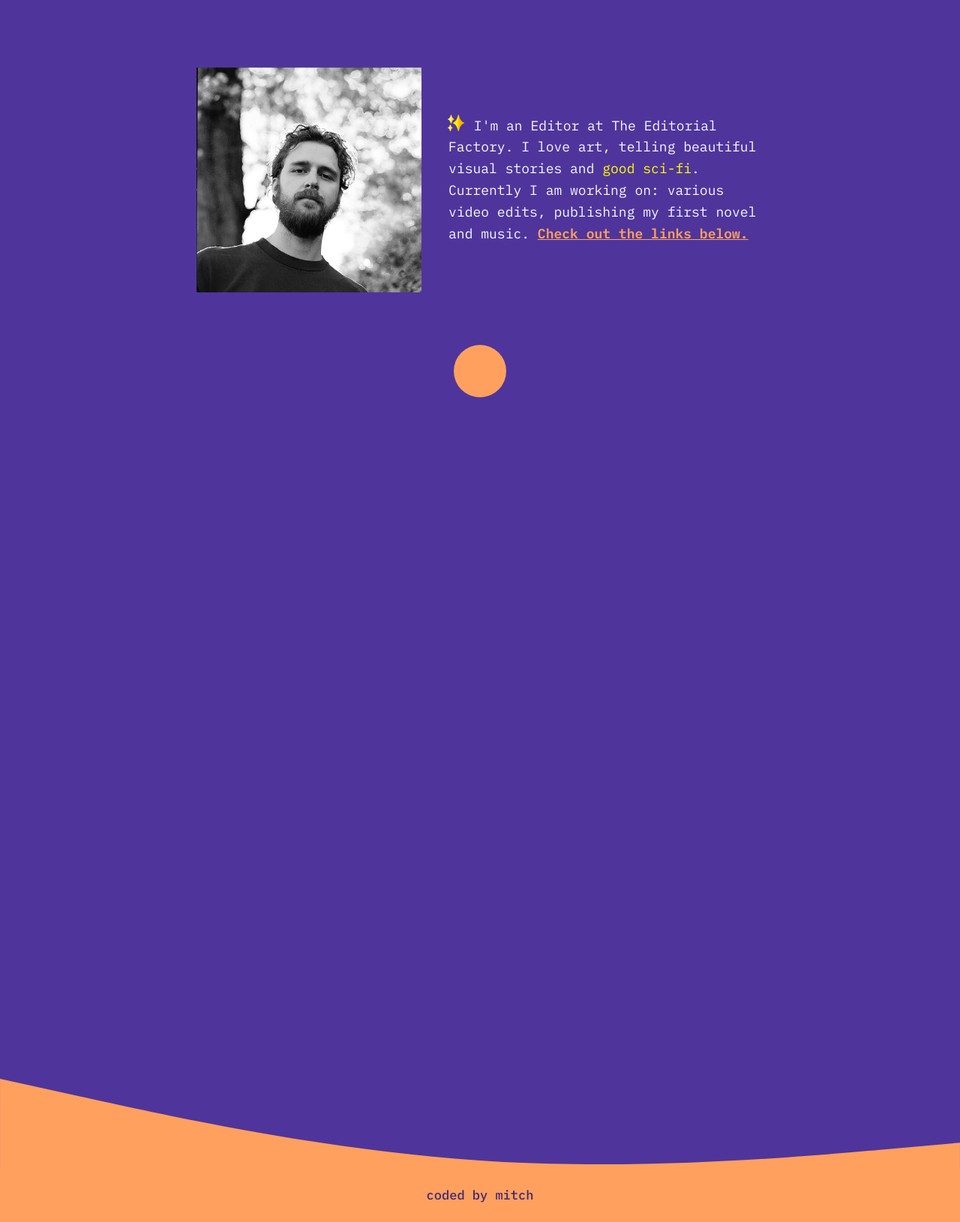
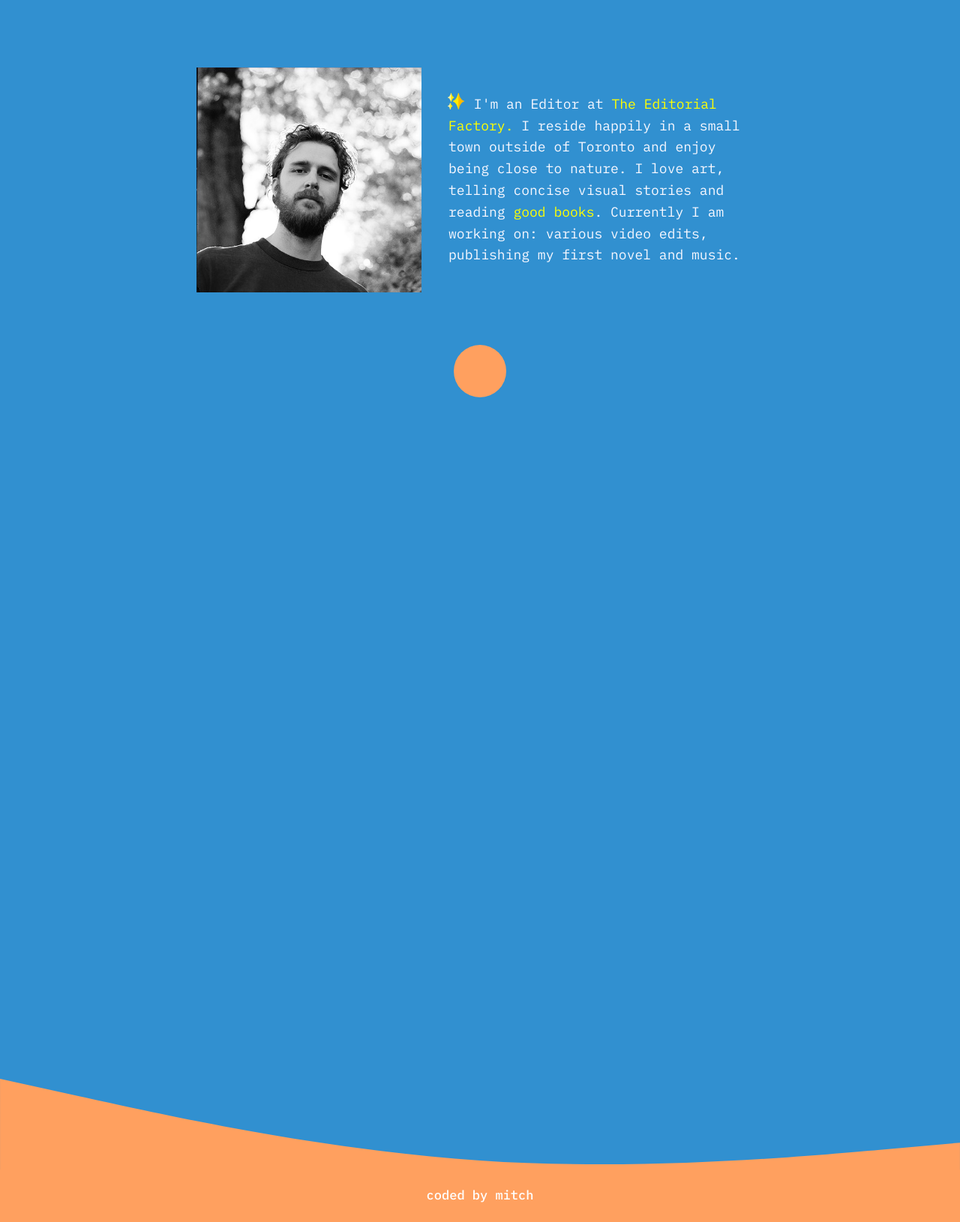
Before and after one commit to mitchelreed/madeByMitchPortfolio, a website: page index.html in a window 1280 px wide. Shown: the part 140-1770 px from the top of the page at 75% size. Drawn offline with nearby package versions, Linux system fonts and the light colour scheme.

Commit message:
new design

```diff
--- a/index.html
+++ b/index.html
@@ -47,8 +47,8 @@
 					</div>
 				</div>
 
-				<p class="bio scroll"><span class="firstLetter"><img src="./assets/star.png" alt="star"></span> I'm an Editor at The Editorial Factory.
-					<span class="alterEgo">I've been known to have more than one alter-ego.</span> I love art, telling beautiful visual stories and <a class="goodSci" href="https://www.goodreads.com/book/show/20518872-the-three-body-problem" target="_blank">good sci-fi</a>. Currently I am working on: various video edits, publishing my first novel and music. <span class="check"><a href="#musicLink">Check out the links below.</a></span>
+				<p class="bio scroll"><span class="firstLetter"><img src="./assets/star.png" alt="star"></span> I'm an Editor at <a class="goodSci" href="https://theeditorialfactory.ca" target="_blank" >The Editorial Factory.</a>
+					<span class="alterEgo">I've been known to have more than one alter-ego.</span> I reside happily in a small town outside of Toronto and enjoy being close to nature. I love art, telling concise visual stories and reading <a class="goodSci" href="https://www.goodreads.com/book/show/529626.Sometimes_a_Great_Notion?from_search=true&from_srp=true&qid=18xBQPLFQW&rank=1" target="_blank">good books</a>. Currently I am working on: various video edits, publishing my first novel and music.
 				</p>
 			</div>
 			<div class="circleContainer">
@@ -67,37 +67,7 @@
 		<!-- LINKS TO ALL THINGS -->
 		<section class="projects" id="projects">
 
-			<!-- <div class="links" id="musicLinkTwo">
-				<div class="music">
-
-						<ul id="musicLink">
-							<li>Sublimation - <a href="https://artist.landr.com/music/672985328815
-								" target="_blank">Song</a> | <a href="https://vimeo.com/manage/videos/565391320" target="_blank">Music Video</a></li>
-							<li>Young Clancy collaboration - <a href="https://open.spotify.com/track/3grhuO7o3R9VwRCfcXzETs?si=eTvXReTaR_a7hWxdsFnRVA" target="_blank">Song</a> | <a href="https://www.youtube.com/watch?v=-BFAY9JzmrI&list=PLIf0lreiQ-sVPryxyd8sfaDEC3tExRetu&index=10" target="_blank">Music Video</a></li>
-							<li>Summer Night o8, Justin Nozuka - <a href="https://open.spotify.com/track/2yrhCmYZKJHpOFk8OW2rjU?si=zMk5A08GSp20l1NdW-G3lQ" target="_blank">Song</a> | <a href="https://www.youtube.com/watch?v=ptVnGx0sS9Q" target="_blank">Music Video</a></li>
-							<li>saakb - <a href="https://open.spotify.com/track/7bVnM274GKje4AwHTu9Gpo?si=VMP5sFluRgSjhjUd8uAOYA" target="_blank">Genius</a></li>
-							<li>Solo Boi - <a href="https://open.spotify.com/track/7dsr499CEZuIaWo7rO3jCH?si=kw3JhNsdTjusDnX3n25n4A" target="_blank">Rewind</a></li>
-							<li><a href="https://artist.landr.com/music/628810654130" target="_blank">Allusion</a></li>
-							<li><a href="https://artist.landr.com/music/672985111455" target="_blank">Melting When My Eyes Open</a></li>
-							<li><a href="https://artist.landr.com/music/628810412846" target="_blank">Boundaries</a></li>
-							<li><a href="https://artist.landr.com/music/672985494220" target="_blank">Diamonds are the Least Interesting Rock</a></li>
-							<li><a href="https://github.com/mitchelreed" target="_blank">Github</a></li>
-						</ul>
-
-
-				</div> -->
-
-				<!-- <div class="film" id="filmLink">
-
-						<ul>
-							<li>My <a href="https://vimeo.com/jmitchelreed" target="_blank">film portfolio</a> is hosted on <a href="https://vimeo.com/jmitchelreed" target="_blank">Vimeo</a></li>
-						</ul>
-
-
-				</div> -->
-
-
-			</div>
+			<div style="padding:56.25% 0 0 0;position:relative;"><iframe src="https://player.vimeo.com/video/578509363?h=4e9ff725ca&title=0&byline=0&portrait=0" style="position:absolute;top:0;left:0;width:100%;height:100%;" frameborder="0" allow="autoplay; fullscreen; picture-in-picture" allowfullscreen></iframe></div><script src="https://player.vimeo.com/api/player.js"></script>
 
 			<svg class="wave" xmlns="http://www.w3.org/2000/svg" viewBox="0 0 1440 200">
 				<path fill="#ffa05f" fill-opacity="1"
--- a/styles/sass/partials/_indexStyles.scss
+++ b/styles/sass/partials/_indexStyles.scss
@@ -25,7 +25,7 @@ body {
 	justify-content: center;
 	align-items: center;
 	flex-direction: column;
-	background-color: $primary;
+	background-color: #3190D0;
 	position: relative;
 }
 
@@ -126,7 +126,7 @@ h1 {
 // sentence that pops up with the photo slider
 .alterEgo {
 	display: none;
-	color: $primaryLight;
+	color: #1B6393;
 }
 
 // the circle
@@ -186,7 +186,7 @@ h1 {
 
 .projects {
 	height: 900px;
-	background: $primary;
+	background: #3190D0;
 	padding-top: 35px;
 	position: relative;
 	color: $text;
@@ -419,13 +419,13 @@ footer {
 
 	.madeByMitch {
 		font-family: "IBM Plex Mono", sans-serif;
-		color: $primary;
+		color: white;
 		font-size: 1.7rem;
 		font-weight: 500;
 		padding: 0;
 		margin: 0;
 		text-decoration: none;
-		color: darken($primary, 10%);
+		color: white;
 		&:visited {
 			color: darken($primary, 10%);
 		}
--- a/styles/sass/partials/_navMenu.scss
+++ b/styles/sass/partials/_navMenu.scss
@@ -32,7 +32,7 @@ nav {
 
 	a {
 		text-decoration: none;
-		color: $primary;
+		color: white;
 
 		&:hover {
 			color: lighten($primary, 10%);
--- a/styles/sass/partials/_scrollBars.scss
+++ b/styles/sass/partials/_scrollBars.scss
@@ -1,7 +1,7 @@
 
 html {
 	scrollbar-width: auto;
-	scrollbar-color: $secondary $primary ;
+	scrollbar-color: $secondary #3190D0;
 }
 
 body::-webkit-scrollbar {
@@ -9,7 +9,7 @@ body::-webkit-scrollbar {
 }
 
 body::-webkit-scrollbar-track {
-  background: $primary;
+  background: #3190D0;
 }
 
 body::-webkit-scrollbar-thumb {
```
Also changed, not shown: package.json (added, +19 -0 lines), styles/styles.css, 2 other files.
